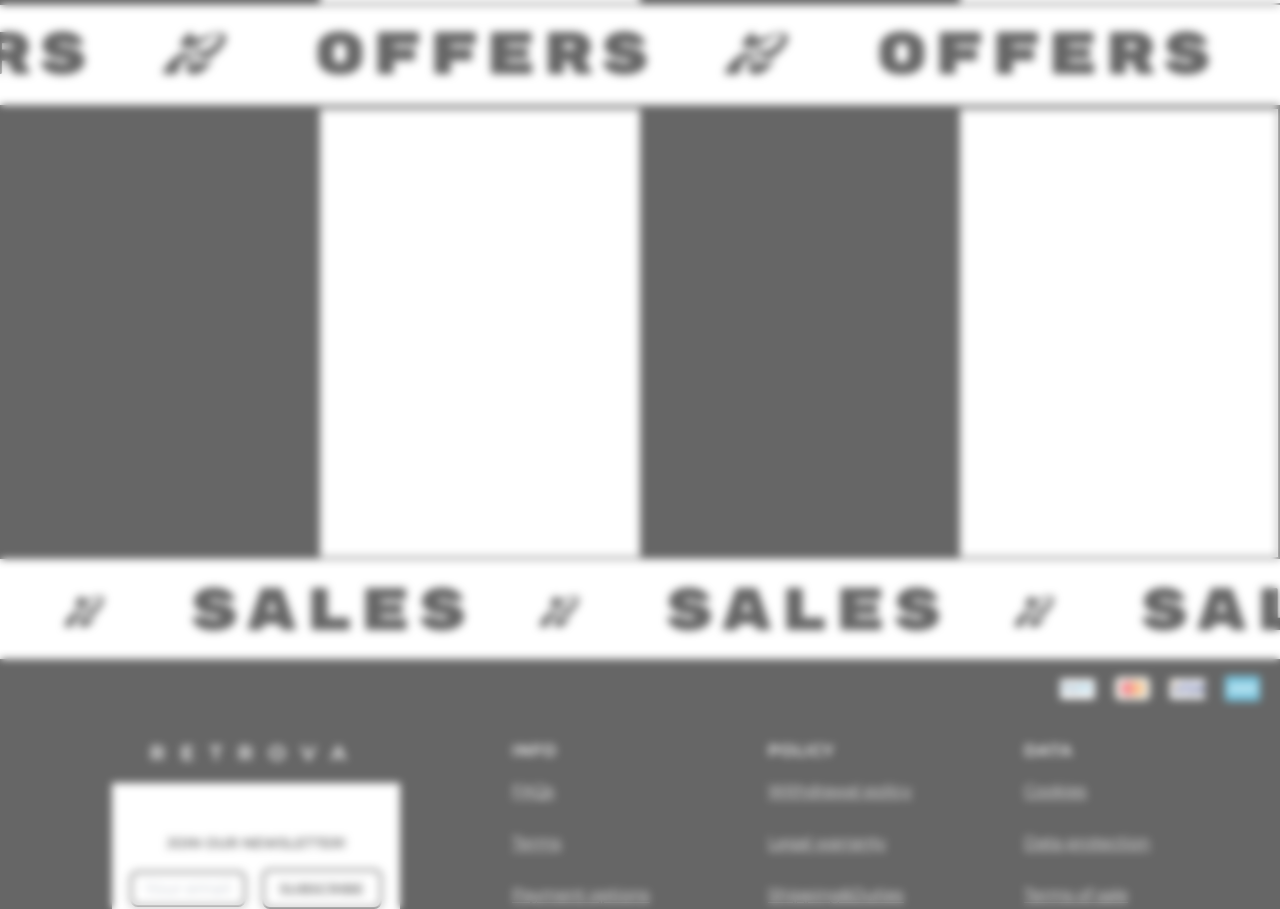
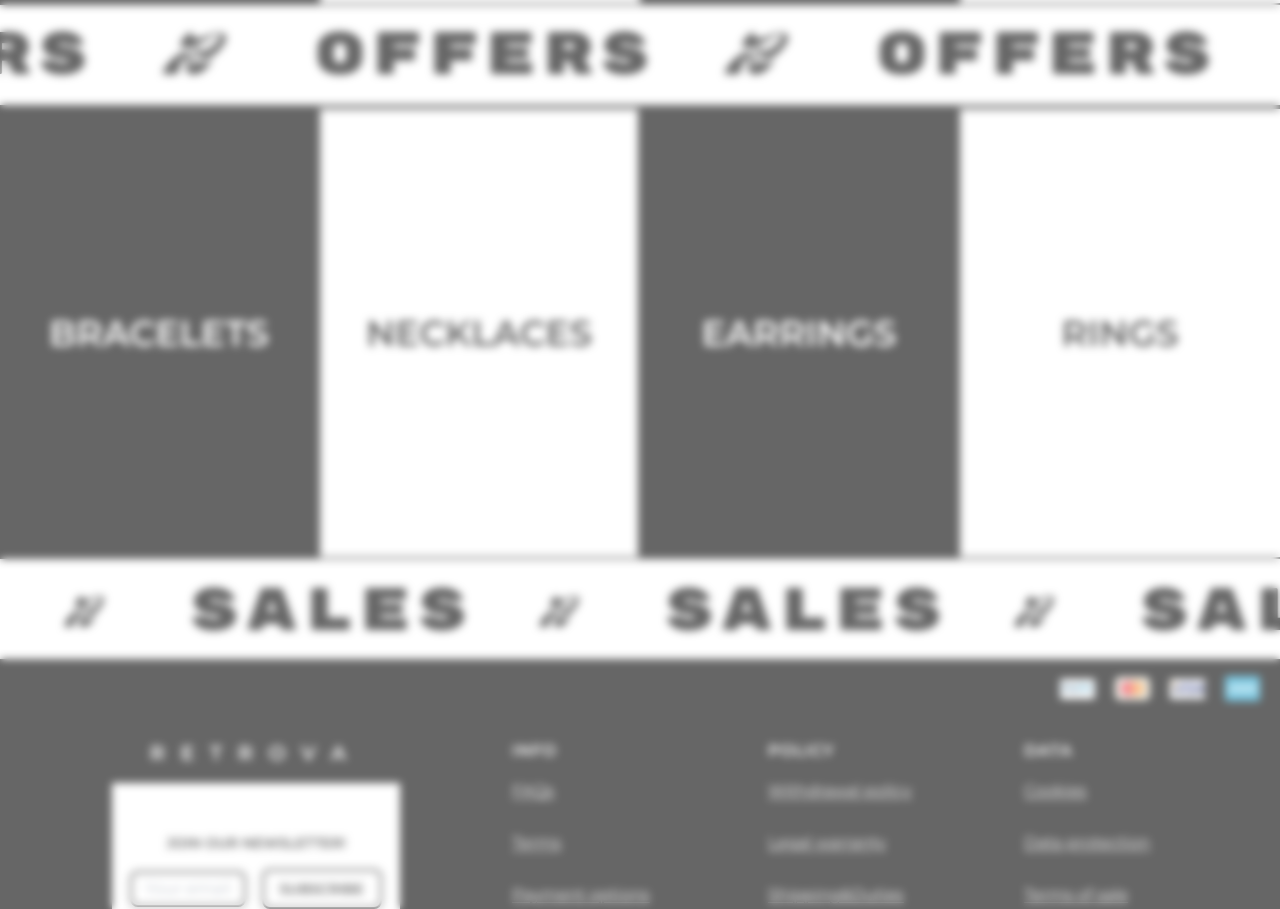
Before and after one commit to Jim2510/retrova-ecom, a Next.js app: page / in a window 1280 px wide. Shown: the part 2119-3028 px from the top of the page. Built offline with nearby package versions, Linux system fonts and the light colour scheme; no server answers; a web font is replaced by a local one.

Commit message:
little changes

```diff
--- a/src/app/components/home-components/Bnr.jsx
+++ b/src/app/components/home-components/Bnr.jsx
@@ -1,11 +1,42 @@
+import Link from "next/link";
+
 export default function Bnr() {
   return (
     <>
       <div className="w-full h-[450px] bg-white border-b-2 border-black sm:grid-cols-4 grid grid-cols-2 justify-center items-center">
-        <div className="border-r-2 border-black col-span-1 h-full bg-black"></div>
-        <div className="border-r-2 border-black col-span-1 h-full bg-white order-2 sm:order-3"></div>
-        <div className="border-r-2 border-black col-span-1 h-full bg-black order-3 sm:order-2"></div>
-        <div className="col-span-1 h-full bg-white"></div>
+        <div className="border-r-2 border-black col-span-1 h-full text-white font-semibold text-4xl bg-black flex justify-center items-center">
+          <Link
+            href="/categories/bracelets "
+            className="w-full h-full flex items-center justify-center"
+          >
+            BRACELETS
+          </Link>
+        </div>
+
+        <div className="border-r-2 border-black col-span-1 h-full text-black font-semibold text-4xl bg-white">
+          <Link
+            href="/categories/necklaces "
+            className="w-full h-full flex items-center justify-center"
+          >
+            NECKLACES
+          </Link>
+        </div>
+        <div className="border-r-2 border-black col-span-1 h-full bg-black text-white font-semibold text-4xl">
+          <Link
+            href="/categories/earrings "
+            className="w-full h-full flex items-center justify-center"
+          >
+            EARRINGS
+          </Link>
+        </div>
+        <div className="col-span-1 h-full bg-white text-black font-semibold text-4xl">
+          <Link
+            href="/categories/rings "
+            className="w-full h-full flex items-center justify-center"
+          >
+            RINGS
+          </Link>
+        </div>
       </div>
     </>
   );
```
